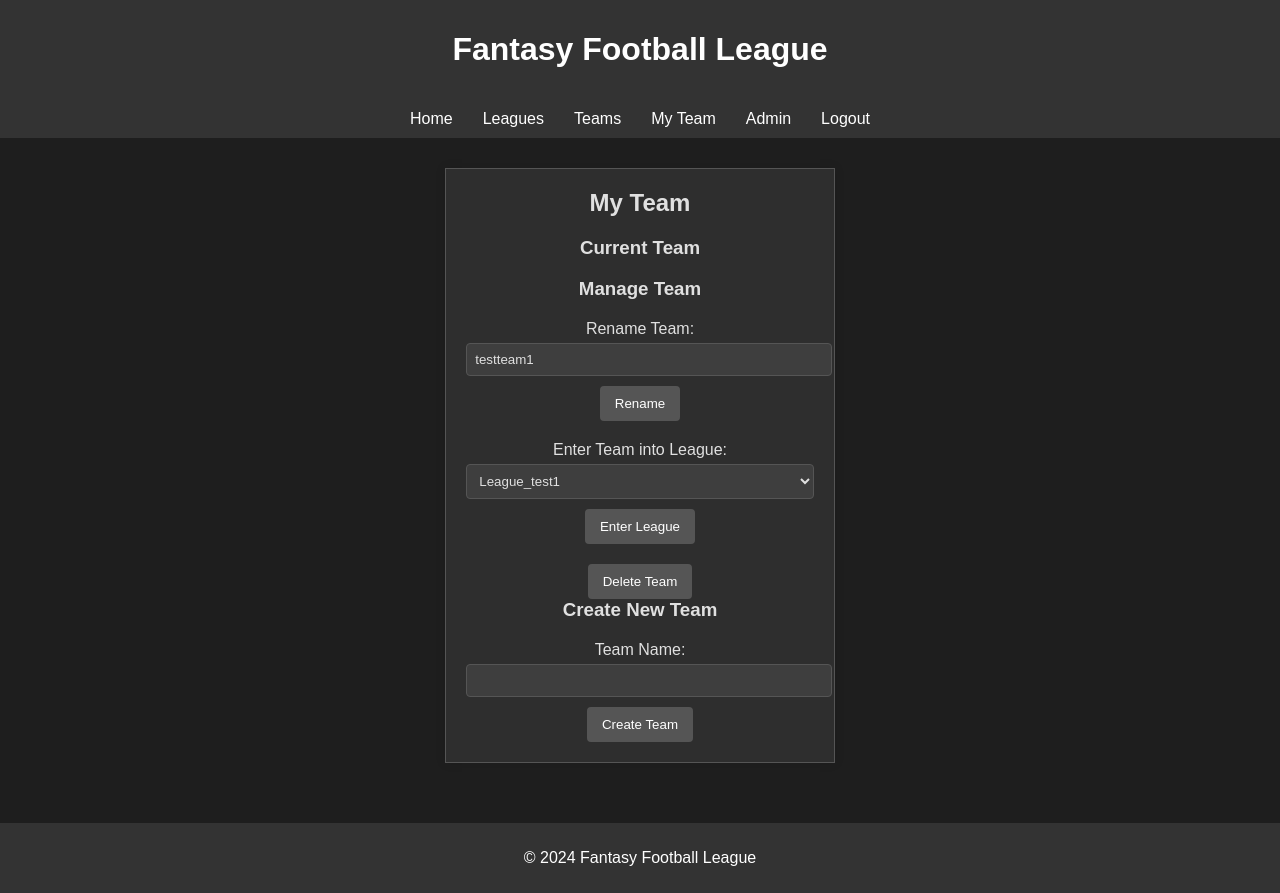
After one commit to TrevorMumm/football_draft, a Django app: page /my_team/ in a window 1280 px wide. The commit adds this page. Run offline with Django 3.2, Linux system fonts and the light colour scheme; a user stored in the database is signed in; data comes from the database, SQL or seed files in the repository; data that the repository does not hold is empty.

Commit message:
Revised website

```diff
--- a/fantasy_football/templates/base.html
+++ b/fantasy_football/templates/base.html
@@ -5,6 +5,7 @@
     <meta charset="UTF-8">
     <meta name="viewport" content="width=device-width, initial-scale=1.0">
     <title>{% block title %}My Site{% endblock %}</title>
+    {% load static %}
     <link rel="stylesheet" href="{% static 'styles.css' %}">
 </head>
 <body>
@@ -16,9 +17,14 @@
             <a href="{% url 'home' %}">Home</a>
             <a href="{% url 'all_leagues' %}">Leagues</a>
             <a href="{% url 'all_teams' %}">Teams</a>
+            <a href="{% url 'my_team' %}">My Team</a>
             <a href="{% url 'admin:index' %}">Admin</a>
             {% if user.is_authenticated %}
-            <a href="{% url 'logout' %}">Logout</a>
+            <form id="logout-form" method="post" action="{% url 'logout' %}" style="display: inline;">
+                {% csrf_token %}
+                <button type="submit">Logout</button>
+                <input type="hidden" name="next" value="{% url 'login' %}">
+            </form>
             {% else %}
             <a href="{% url 'login' %}">Login</a>
             <a href="{% url 'register' %}">Register</a>
--- /dev/null
+++ b/fantasy_football/templates/my_team.html
@@ -0,0 +1,51 @@
+{% extends 'base.html' %}
+
+{% block title %}My Team{% endblock %}
+
+{% block content %}
+<div class="main-container centered-container">
+    <div class="box">
+        <h2>My Team</h2>
+        <div>
+            <h3>Current Team</h3>
+            <ul>
+                {% for player in team.players.all %}
+                <li>{{ player.name }} - {{ player.position }} ({{ player.team }})</li>
+                {% endfor %}
+            </ul>
+        </div>
+        <div>
+            <h3>Manage Team</h3>
+            <form method="post">
+                {% csrf_token %}
+                <label for="team_name">Rename Team:</label>
+                <input type="text" name="team_name" id="team_name" value="{{ team.name }}">
+                <button type="submit" name="rename_team">Rename</button>
+            </form>
+            <form method="post">
+                {% csrf_token %}
+                <label for="league_id">Enter Team into League:</label>
+                <select name="league_id" id="league_id">
+                    {% for league in leagues %}
+                    <option value="{{ league.id }}">{{ league.name }}</option>
+                    {% endfor %}
+                </select>
+                <button type="submit" name="enter_league">Enter League</button>
+            </form>
+            <form method="post">
+                {% csrf_token %}
+                <button type="submit" name="delete_team">Delete Team</button>
+            </form>
+        </div>
+        <div>
+            <h3>Create New Team</h3>
+            <form method="post">
+                {% csrf_token %}
+                <label for="new_team_name">Team Name:</label>
+                <input type="text" name="new_team_name" id="new_team_name">
+                <button type="submit" name="create_team">Create Team</button>
+            </form>
+        </div>
+    </div>
+</div>
+{% endblock %}
--- a/fantasy_football/templates/registration/login.html
+++ b/fantasy_football/templates/registration/login.html
@@ -5,7 +5,7 @@
 {% block content %}
 <div class="content-wrapper">
     <h2>Login</h2>
-    <form method="post" class="form-container">
+    <form method="post">
         {% csrf_token %}
         {{ form.as_p }}
         <button type="submit">Login</button>
--- a/fantasy_football/urls.py
+++ b/fantasy_football/urls.py
@@ -1,16 +1,25 @@
 from django.contrib import admin
 from django.urls import path, include
-from leagues import views
+from django.contrib.auth import views as auth_views
+from leagues import views as league_views
 
 urlpatterns = [
     path('admin/', admin.site.urls),
-    path('accounts/', include('django.contrib.auth.urls')),
-    path('register/', views.register, name='register'),
-    path('', views.home, name='home'),
-    path('create_league/', views.create_league, name='create_league'),
-    path('league/<int:league_id>/', views.league_detail, name='league_detail'),
-    path('team/<int:team_id>/', views.team_detail, name='team_detail'),
-    path('upload/', views.upload_file, name='upload_file'),
-    path('leagues/', views.all_leagues, name='all_leagues'),
-    path('teams/', views.all_teams, name='all_teams'),
+    path('accounts/login/', auth_views.LoginView.as_view(), name='login'),
+    path('accounts/logout/', auth_views.LogoutView.as_view(next_page='login'), name='logout'),
+    path('accounts/password_change/', auth_views.PasswordChangeView.as_view(), name='password_change'),
+    path('accounts/password_change/done/', auth_views.PasswordChangeDoneView.as_view(), name='password_change_done'),
+    path('accounts/password_reset/', auth_views.PasswordResetView.as_view(), name='password_reset'),
+    path('accounts/password_reset/done/', auth_views.PasswordResetDoneView.as_view(), name='password_reset_done'),
+    path('accounts/reset/<uidb64>/<token>/', auth_views.PasswordResetConfirmView.as_view(), name='password_reset_confirm'),
+    path('accounts/reset/done/', auth_views.PasswordResetCompleteView.as_view(), name='password_reset_complete'),
+    path('register/', league_views.register, name='register'),
+    path('', league_views.home, name='home'),
+    path('league/<int:league_id>/', league_views.league_detail, name='league_detail'),
+    path('team/<int:team_id>/', league_views.team_detail, name='team_detail'),
+    path('upload/', league_views.upload_file, name='upload_file'),
+    path('leagues/', league_views.all_leagues, name='all_leagues'),
+    path('teams/', league_views.all_teams, name='all_teams'),
+    path('my_team/', league_views.my_team, name='my_team'),
+    path('assign_players/', league_views.assign_players, name='assign_players'),
 ]
--- a/leagues/views.py
+++ b/leagues/views.py
@@ -8,6 +8,68 @@ from .utils import generate_bracket
 from django import forms
 from openpyxl import load_workbook
 from datetime import datetime, timedelta
+
+@login_required
+def my_team(request):
+    user = request.user
+    team = Team.objects.filter(owner=user).first()
+    leagues = League.objects.all()
+
+    if request.method == 'POST':
+        if 'rename_team' in request.POST:
+            team_name = request.POST.get('team_name')
+            if team_name:
+                team.name = team_name
+                team.save()
+                messages.success(request, 'Team renamed successfully.')
+
+        elif 'enter_league' in request.POST:
+            league_id = request.POST.get('league_id')
+            league = get_object_or_404(League, id=league_id)
+            team.leagues.add(league)
+            messages.success(request, 'Team entered into league successfully.')
+
+        elif 'delete_team' in request.POST:
+            team.delete()
+            messages.success(request, 'Team deleted successfully.')
+            return redirect('home')
+
+        elif 'create_team' in request.POST:
+            new_team_name = request.POST.get('new_team_name')
+            if new_team_name:
+                new_team = Team.objects.create(name=new_team_name, owner=user)
+                messages.success(request, 'New team created successfully.')
+                return redirect('my_team')
+
+    context = {
+        'team': team,
+        'leagues': leagues,
+    }
+    return render(request, 'my_team.html', context)
+
+@login_required
+def assign_players(request):
+    user = request.user
+    team = Team.objects.filter(owner=user).first()
+    players = Player.objects.all()
+
+    if request.method == 'POST':
+        form = AssignPlayerForm(request.POST)
+        if form.is_valid():
+            player_id = form.cleaned_data['player']
+            player = get_object_or_404(Player, id=player_id)
+            team.players.add(player)
+            messages.success(request, f'Player {player.name} assigned to your team.')
+            return redirect('assign_players')
+    else:
+        form = AssignPlayerForm()
+
+    context = {
+        'team': team,
+        'players': players,
+        'form': form,
+    }
+    return render(request, 'assign_players.html', context)
 
 class TeamCreationForm(forms.ModelForm):
     class Meta:
@@ -25,40 +87,32 @@ def register(request):
         form = UserCreationForm()
     return render(request, 'registration/register.html', {'form': form})
 
+@login_required
 def home(request):
-    login_form = AuthenticationForm()
-    register_form = UserCreationForm()
+    user = request.user
+    teams = Team.objects.filter(owner=user)
+    leagues = League.objects.filter(team__owner=user).distinct()  # Fetch leagues through teams
 
     if request.method == 'POST':
-        if 'login' in request.POST:
-            login_form = AuthenticationForm(data=request.POST)
-            if login_form.is_valid():
-                user = login_form.get_user()
-                login(request, user)
+        if 'create_team' in request.POST:
+            form = TeamCreationForm(request.POST)
+            if form.is_valid():
+                team = form.save(commit=False)
+                team.owner = user
+                team.save()
+                messages.success(request, 'New team created successfully.')
                 return redirect('home')
-        elif 'register' in request.POST:
-            register_form = UserCreationForm(request.POST)
-            if register_form.is_valid():
-                user = register_form.save()
-                login(request, user)
-                return redirect('home')
-        elif 'create_league' in request.POST:
-            if not request.user.is_superuser:
-                messages.error(request, 'Only administrators can use this function.')
-                return redirect('home')
-            league_name = request.POST.get('league_name')
-            if league_name:
-                league = League.objects.create(name=league_name)
-                league.members.add(request.user)
-                return redirect('league_detail', league_id=league.id)
-        elif 'create_team' in request.POST:
-            team_name = request.POST.get('team_name')
-            league_id = request.POST.get('league_id')
-            league = get_object_or_404(League, id=league_id)
-            if team_name and request.user in league.members.all():
-                team = Team.objects.create(name=team_name, owner=request.user)
-                team.leagues.set([league])  # Use set() method to assign the league
-                return redirect('home')
+        else:
+            form = TeamCreationForm()
+    else:
+        form = TeamCreationForm()
+
+    context = {
+        'form': form,
+        'teams': teams,
+        'leagues': leagues,
+    }
+    return render(request, 'home.html', context)
 
     context = {
         'login_form': login_form,
--- a/static/styles.css
+++ b/static/styles.css
@@ -20,15 +20,30 @@ header, nav, footer {
 .nav-container {
     display: flex;
     justify-content: center;
+    align-items: center; /* Ensure items are vertically centered */
 }
 
-.nav-container a {
+.nav-container a, .nav-container button {
     color: white;
     text-decoration: none;
     margin: 0 15px;
+    background: none;
+    border: none;
+    padding: 0;
+    font: inherit;
+    cursor: pointer;
+    display: inline-flex; /* Ensure the button behaves like a link */
+    align-items: center; /* Vertically center the button text */
 }
 
-.nav-container a:hover {
+.nav-container form {
+    margin: 0;
+    padding: 0;
+    display: flex;
+    align-items: center; /* Vertically align form with other nav items */
+}
+
+.nav-container a:hover, .nav-container button:hover {
     text-decoration: underline;
 }
 
@@ -37,75 +52,39 @@ header, nav, footer {
     flex: 1;
     display: flex;
     flex-direction: column;
-    justify-content: center;
+    justify-content: flex-start;
     align-items: center;
     padding: 20px;
     max-width: 1200px;
     margin: 0 auto;
 }
 
-.content-wrapper {
-    display: flex;
+.centered-container {
+    padding-top: 10px; /* Reduced padding to move content up */
+}
+
+.box {
     width: 100%;
-    max-width: 1200px;
-    margin: 20px 0;
+    max-width: 600px;
+    margin-bottom: 20px;
     padding: 20px;
     background: #2e2e2e; /* Dark content background */
+    border: 1px solid #555; /* Border color */
     box-shadow: 0 0 10px rgba(0, 0, 0, 0.1);
-}
-
-/* New styles for the two-column layout */
-.two-column-layout {
-    display: flex;
-    justify-content: space-between;
-    width: 100%;
-}
-
-.left-column, .right-column {
-    flex: 1;
-    margin: 10px;
-    display: flex;
-    flex-direction: column;
-}
-
-.left-column {
-    margin-right: 20px;
-}
-
-.right-column {
-    margin-left: 20px;
-}
-
-.right-column h3, .left-column h3 {
-    margin-bottom: 10px; /* Add some space below the headers */
-    text-align: center;
-}
-
-.right-column ul, .left-column ul {
-    margin-top: 0; /* Ensure no additional margin on top of the list */
-    padding-left: 0; /* Remove default padding */
-    list-style: none;
-}
-
-.right-column ul li, .left-column ul li {
-    margin-bottom: 10px; /* Add space between list items */
     text-align: center;
 }
 
 h2, h3, h4 {
     color: #e0e0e0; /* Light heading color */
-    text-align: center; /* Center the headings */
     margin-top: 0;
 }
 
 h2 {
-    margin-top: 10px; /* Adjust margin to move it closer to the navbar */
     margin-bottom: 20px; /* Ensure there's some space below the heading */
 }
 
 form {
     margin-top: 20px;
-    margin-bottom: 40px; /* Add more space below the form */
     text-align: center;
 }
 
```
Also changed, not shown: other parts of static/styles.css (+64 -1 lines), fantasy_football/templates/all_leagues.html (+11 -3 lines), fantasy_football/templates/all_teams.html (+19 -6 lines), fantasy_football/templates/assign_players.html (added, +24 -0 lines), fantasy_football/templates/home.html (+11 -5 lines), fantasy_football/templates/league_detail.html (+20 -24 lines), leagues/forms.py (+6 -3 lines), leagues/models.py (+5 -5 lines), db.sqlite3, leagues/migrations/0002_remove_league_members_team_players_and_more.py (added).
